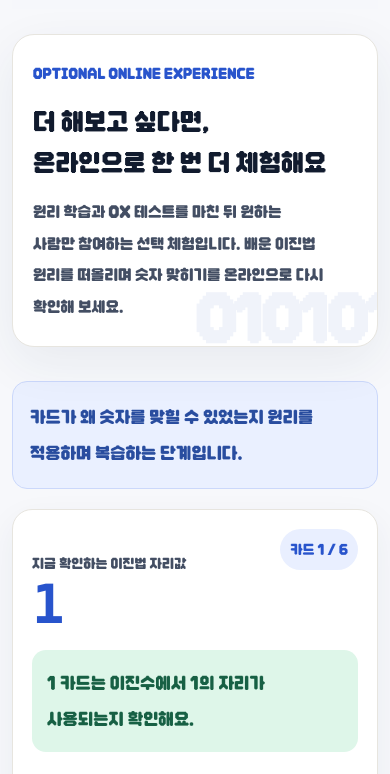
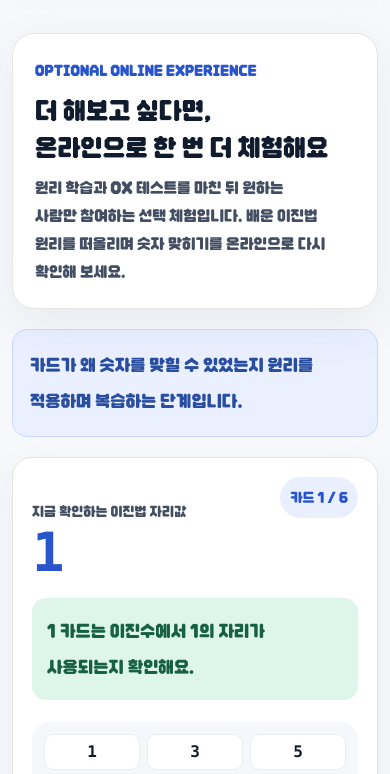
Before and after one commit to 1112leo/sigma, a plain HTML site: page binary/experience.html in a window 390 px wide. Shown: the part 62-836 px from the top of the page. Drawn offline with Linux system fonts and the light colour scheme.

Commit message:
Share compact binary introduction layout

```diff
--- a/binary/typography.css
+++ b/binary/typography.css
@@ -80,23 +80,23 @@ h1, h2, h3 { text-wrap: balance; }
   .reveal-ready [data-reveal] { transform: none; }
 }
 
-/* Keep the principle introduction aligned with the lesson cards below it. */
-.principle-page .sub-hero { padding-block: 34px 24px; }
-.principle-page .sub-hero-inner {
+/* Keep both introductions aligned with the content cards below them. */
+.sub-page .sub-hero { padding-block: 34px 24px; }
+.sub-page .sub-hero-inner {
   width: min(960px, calc(100% - 36px));
   padding: 30px 32px;
 }
-.principle-page .sub-hero-inner::after { content: none; }
-.principle-page .sub-hero h1 { margin: 10px 0; line-height: 1.32; }
-.principle-page .sub-hero p { line-height: 1.7; }
+.sub-page .sub-hero-inner::after { content: none; }
+.sub-page .sub-hero h1 { margin: 10px 0; line-height: 1.32; }
+.sub-page .sub-hero p { line-height: 1.7; }
 
 @media (max-width: 600px) {
-  .principle-page .sub-hero { padding-block: 24px 20px; }
-  .principle-page .sub-hero-inner { padding: 22px; }
-  .principle-page .sub-hero h1 { margin: 8px 0; }
-  .principle-page .sub-hero p { line-height: 1.65; }
+  .sub-page .sub-hero { padding-block: 24px 20px; }
+  .sub-page .sub-hero-inner { padding: 22px; }
+  .sub-page .sub-hero h1 { margin: 8px 0; }
+  .sub-page .sub-hero p { line-height: 1.65; }
 }
 
 @media (max-width: 390px) {
-  .principle-page .sub-hero-inner { width: calc(100% - 24px); }
+  .sub-page .sub-hero-inner { width: calc(100% - 24px); }
 }
```
Also changed, not shown: binary/layout.test.cjs (added, +16 -0 lines).
